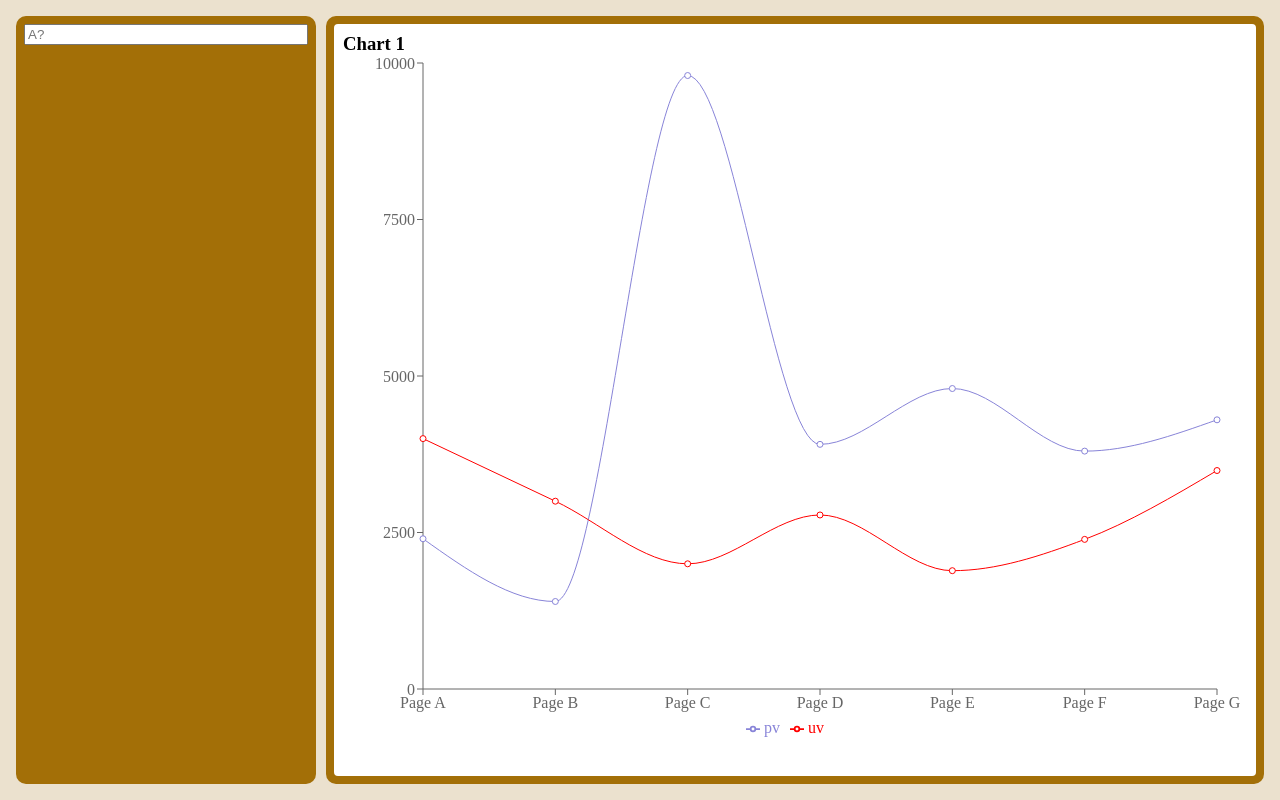
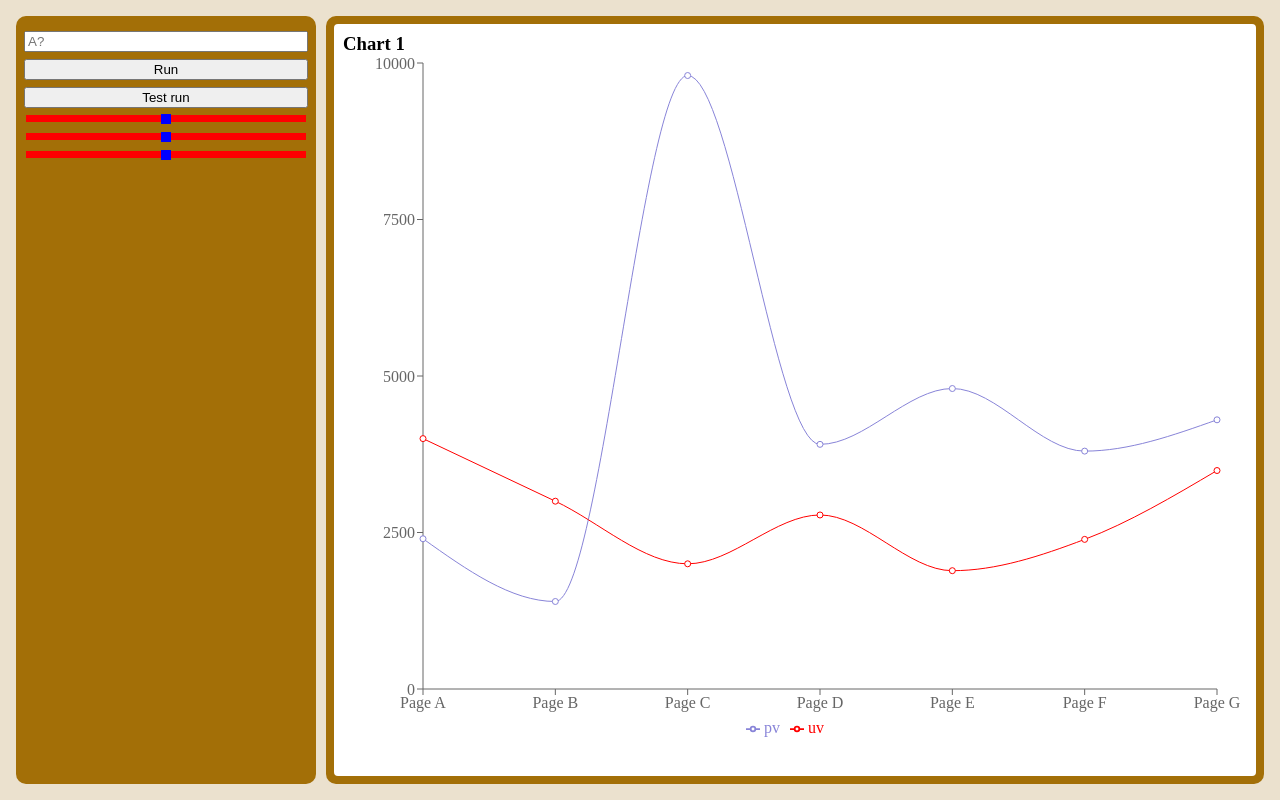
Before and after one commit to savukhin/super-burner-handler, a React app in the folder application/react/: page / in a window 1280 px wide. Built offline with nearby package versions, Linux system fonts and the light colour scheme.

Commit message:
Added sliders

```diff
--- a/application/react/src/components/slider/slider.scss
+++ b/application/react/src/components/slider/slider.scss
@@ -0,0 +1,12 @@
+input[type='range'] {
+    -webkit-appearance: none !important;
+    background:red;
+    height:7px;
+}
+
+input[type='range']::-webkit-slider-thumb {
+    -webkit-appearance: none !important;
+    background:blue;
+    height:10px;
+    width:10px;
+}
--- a/application/react/src/components/slider/slider.tsx
+++ b/application/react/src/components/slider/slider.tsx
@@ -3,6 +3,6 @@ import './slider.scss'
 
 export function Slider() {
     return (
-        <h1>Slider</h1>
+        <input type="range"></input>
     )
 }
--- a/application/react/src/views/OptionsView/OptionsView.scss
+++ b/application/react/src/views/OptionsView/OptionsView.scss
@@ -2,4 +2,9 @@ input {
     width: fill-available;
     width: -webkit-fill-available;
     width: -moz-available;
+    margin-top: 7px;
 }
+
+.btn {
+    cursor: pointer;
+}
--- a/application/react/src/views/OptionsView/OptionsView.tsx
+++ b/application/react/src/views/OptionsView/OptionsView.tsx
@@ -1,12 +1,20 @@
 import React from "react";
 import { BaseClient } from "../../client/BaseClient";
 import { SerialClient } from "../../client/SerialClient";
+import { Slider } from "../../components/slider/slider";
 import './OptionsView.scss'
 
 export function OptionsView(props: { client: BaseClient }) {
     return (
         <div>
             <input placeholder="A?"></input>
+            <input type="button" className="btn" value="Run"></input>
+            <input type="button" className="btn" value="Test run"></input>
+            <div id="sliders">
+                <Slider></Slider>
+                <Slider></Slider>
+                <Slider></Slider>
+            </div>
         </div>
     )
 }
```
